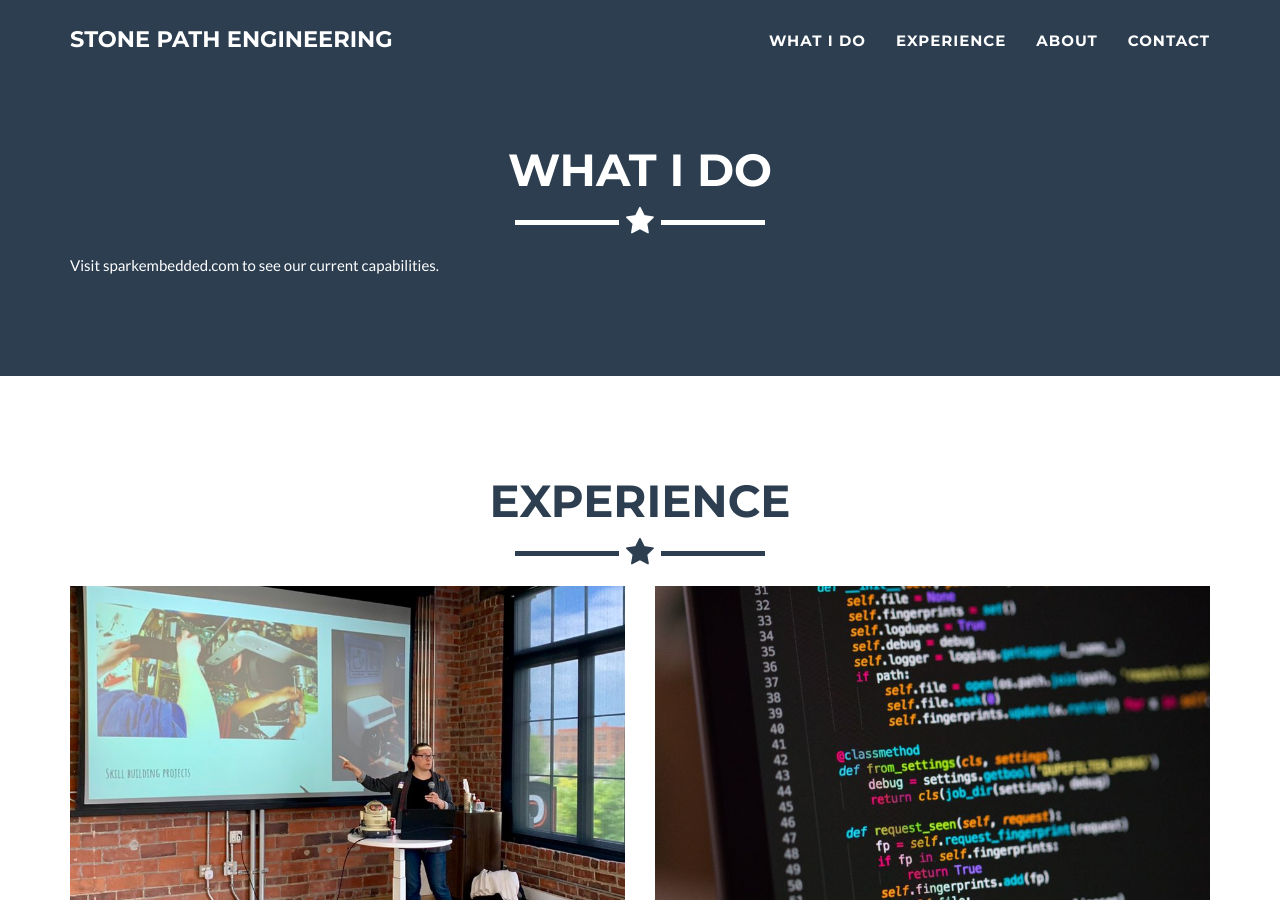
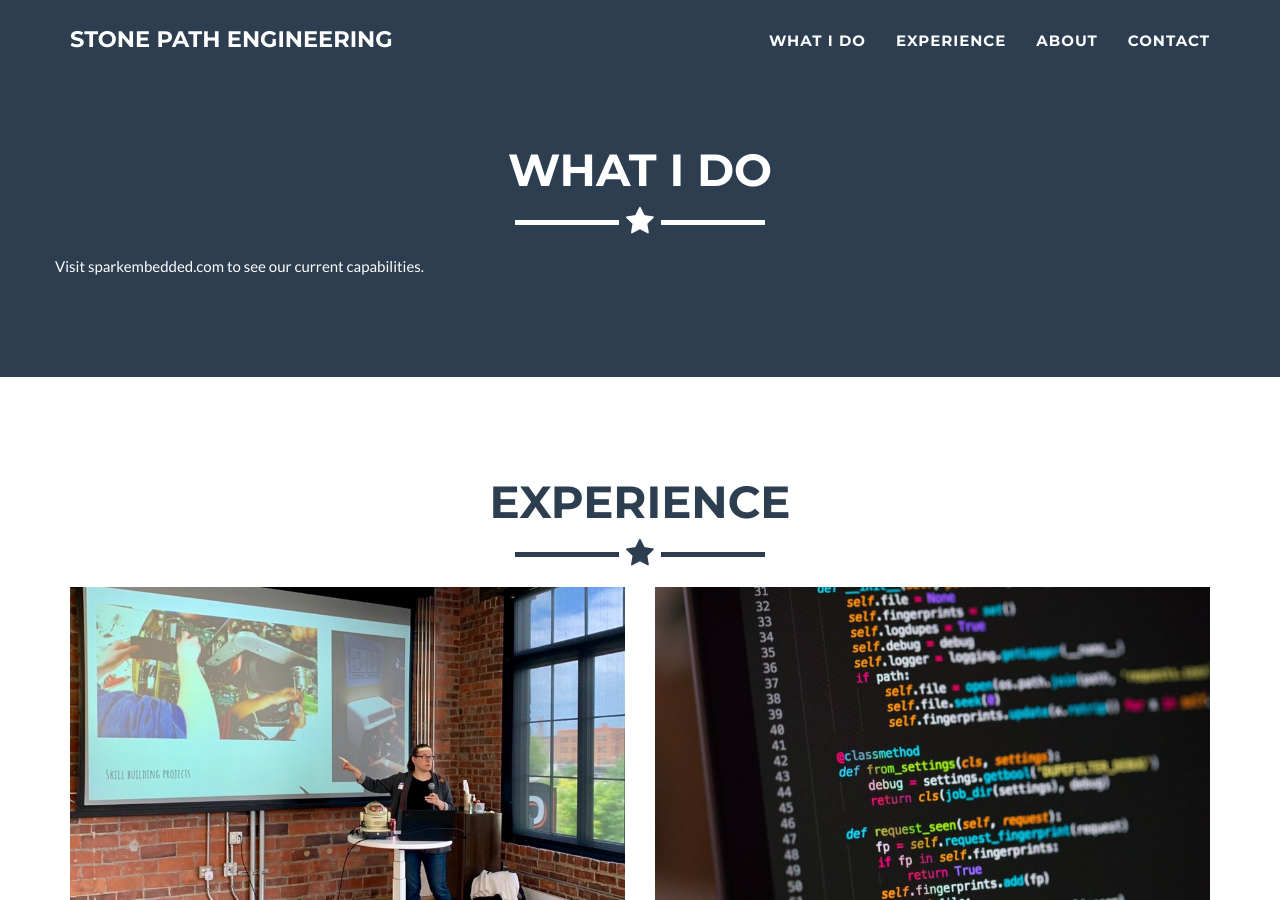
Before and after one commit to Stone-Path-Engineering/stone-path-engineering.github.io, a Jekyll site: the page built from index.html, in a window 1280 px wide and 900 px high, scrolled down 762 px. Built offline with Jekyll 4.4.1, drawn with Linux system fonts in a browser that asks for light colours.

Commit message:
Formatting changes

```diff
--- a/_includes/what_i_do_grid.html
+++ b/_includes/what_i_do_grid.html
@@ -8,9 +8,10 @@
                     <hr class="star-light">
                 </div>
             </div>
-            <a href="https://sparkembedded.com">Visit sparkembedded.com to see our current capabilities.</a>
-            <!-- <div class="row"> -->
-
+            <div class="row">
+                <div class="col-lg-12"></div>
+                    <a href="https://sparkembedded.com">Visit sparkembedded.com to see our current capabilities.</a>
+                </div>
                 <!-- {% for post in site.what_i_do %} -->
                     <!-- change to col-sm-6 to have two wide, col-sm-4 for 3 wide, col-sm-3 for 4 wide -->
                     <!-- <div class="col-sm-4 portfolio-item">
@@ -20,6 +21,6 @@
 <!--                        </a>-->
                     <!-- </div>
                 {% endfor %} -->
-            <!-- </div> -->
+            </div>
         </div>
     </section>
```
